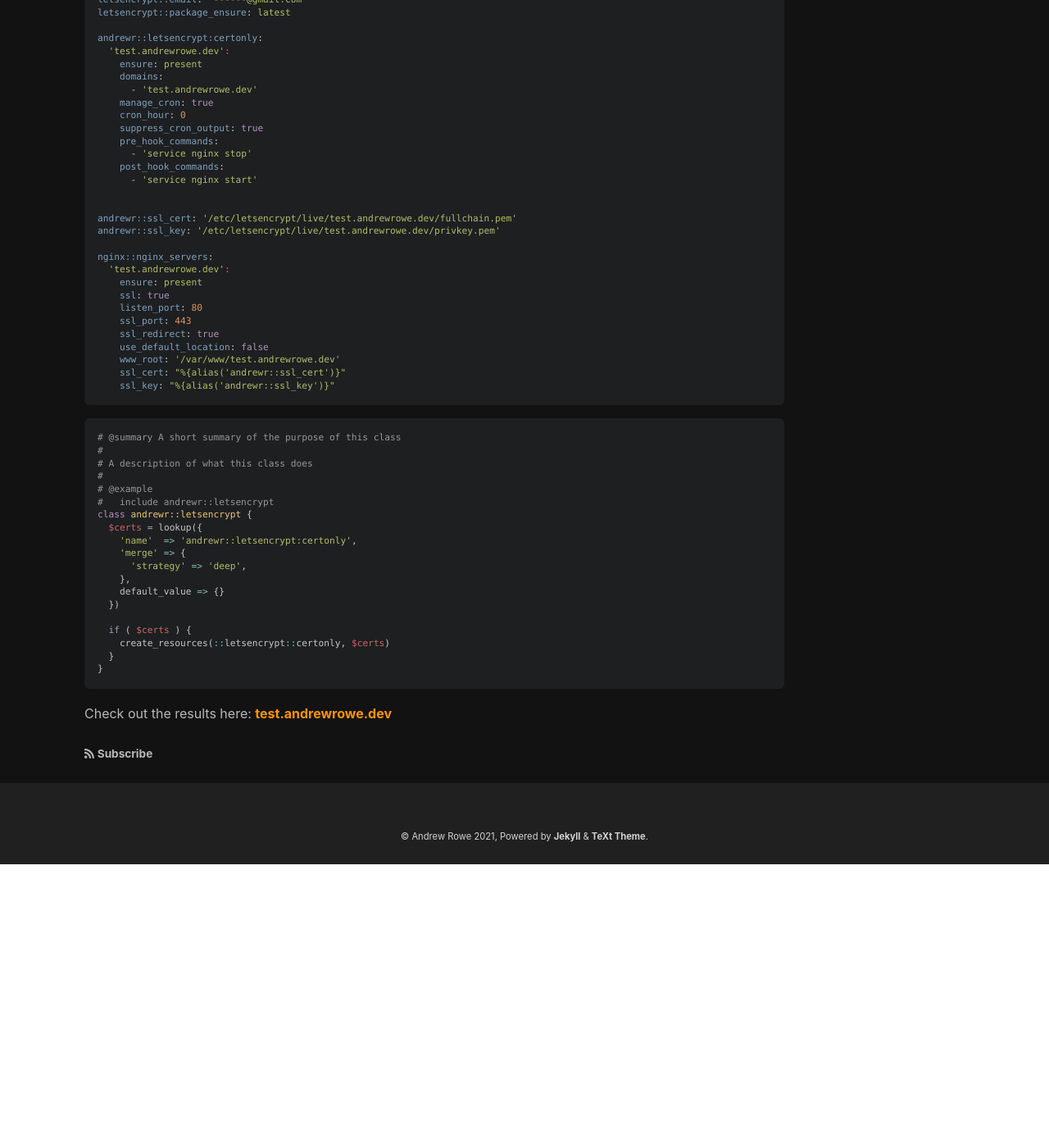
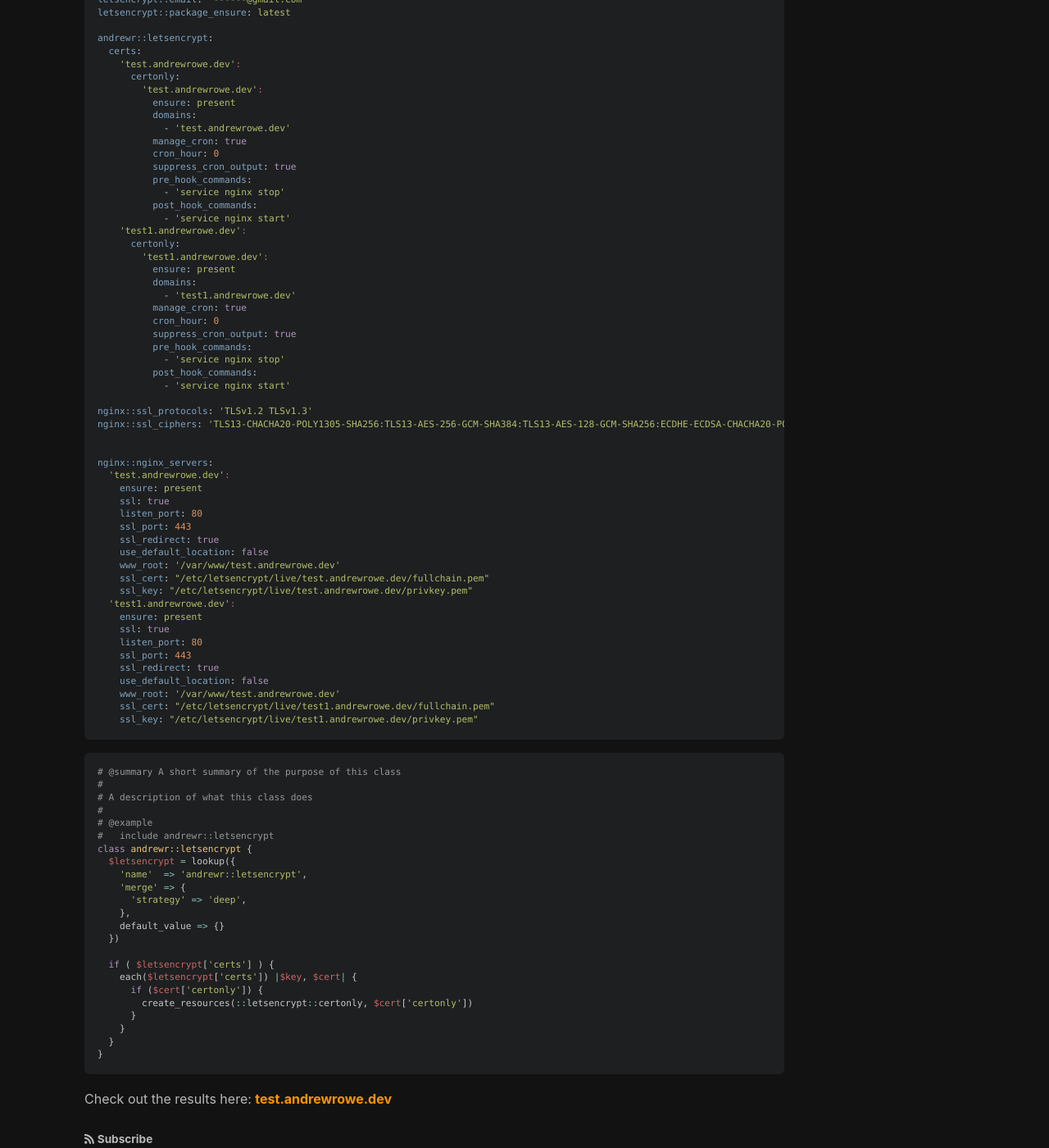
Before and after one commit to rowead/rowead.github.io, a Jekyll site: the page built from _posts/2021-08-07-puppet-and-letsencrypt.md, in a window 1280 px wide and 1400 px high, scrolled down 781 px. Shown: the whole window at 82% size. Built offline with Jekyll 4.4.1, drawn with Linux system fonts in a browser that asks for light colours; nearby versions of some CDN libraries; before the commit the page ends 1835 px from its top, so only the background shows below that.

Commit message:
update to new puppet code with capacity for multiple certs

````diff
--- a/_posts/2021-08-07-puppet-and-letsencrypt.md
+++ b/_posts/2021-08-07-puppet-and-letsencrypt.md
@@ -17,22 +17,38 @@ classes:
 letsencrypt::email: '------@gmail.com'
 letsencrypt::package_ensure: latest
 
-andrewr::letsencrypt:certonly:
-  'test.andrewrowe.dev':
-    ensure: present
-    domains:
-      - 'test.andrewrowe.dev'
-    manage_cron: true
-    cron_hour: 0
-    suppress_cron_output: true
-    pre_hook_commands:
-      - 'service nginx stop'
-    post_hook_commands:
-      - 'service nginx start'
+andrewr::letsencrypt:
+  certs:
+    'test.andrewrowe.dev':
+      certonly:
+        'test.andrewrowe.dev':
+          ensure: present
+          domains:
+            - 'test.andrewrowe.dev'
+          manage_cron: true
+          cron_hour: 0
+          suppress_cron_output: true
+          pre_hook_commands:
+            - 'service nginx stop'
+          post_hook_commands:
+            - 'service nginx start'
+    'test1.andrewrowe.dev':
+      certonly:
+        'test1.andrewrowe.dev':
+          ensure: present
+          domains:
+            - 'test1.andrewrowe.dev'
+          manage_cron: true
+          cron_hour: 0
+          suppress_cron_output: true
+          pre_hook_commands:
+            - 'service nginx stop'
+          post_hook_commands:
+            - 'service nginx start'
 
+nginx::ssl_protocols: 'TLSv1.2 TLSv1.3'
+nginx::ssl_ciphers: 'TLS13-CHACHA20-POLY1305-SHA256:TLS13-AES-256-GCM-SHA384:TLS13-AES-128-GCM-SHA256:ECDHE-ECDSA-CHACHA20-POLY1305:ECDHE-RSA-CHACHA20-POLY1305:ECDHE-ECDSA-AES128-GCM-SHA256:ECDHE-RSA-AES128-GCM-SHA256:ECDHE-ECDSA-AES256-GCM-SHA384:ECDHE-RSA-AES256-GCM-SHA384:DHE-RSA-AES128-GCM-SHA256:DHE-RSA-AES256-GCM-SHA384:ECDHE-ECDSA-AES128-SHA256:ECDHE-RSA-AES128-SHA256:ECDHE-ECDSA-AES128-SHA:ECDHE-RSA-AES256-SHA384:ECDHE-RSA-AES128-SHA:ECDHE-ECDSA-AES256-SHA384:ECDHE-ECDSA-AES256-SHA:ECDHE-RSA-AES256-SHA:DHE-RSA-AES128-SHA256:DHE-RSA-AES128-SHA:DHE-RSA-AES256-SHA256:DHE-RSA-AES256-SHA:ECDHE-ECDSA-DES-CBC3-SHA:ECDHE-RSA-DES-CBC3-SHA:EDH-RSA-DES-CBC3-SHA:AES128-GCM-SHA256:AES256-GCM-SHA384:AES128-SHA256:AES256-SHA256:AES128-SHA:AES256-SHA:DES-CBC3-SHA:!DSS'
 
-andrewr::ssl_cert: '/etc/letsencrypt/live/test.andrewrowe.dev/fullchain.pem'
-andrewr::ssl_key: '/etc/letsencrypt/live/test.andrewrowe.dev/privkey.pem'
 
 nginx::nginx_servers:
   'test.andrewrowe.dev':
@@ -43,8 +59,18 @@ nginx::nginx_servers:
     ssl_redirect: true
     use_default_location: false
     www_root: '/var/www/test.andrewrowe.dev'
-    ssl_cert: "%{alias('andrewr::ssl_cert')}"
-    ssl_key: "%{alias('andrewr::ssl_key')}"
+    ssl_cert: "/etc/letsencrypt/live/test.andrewrowe.dev/fullchain.pem"
+    ssl_key: "/etc/letsencrypt/live/test.andrewrowe.dev/privkey.pem"
+  'test1.andrewrowe.dev':
+    ensure: present
+    ssl: true
+    listen_port: 80
+    ssl_port: 443
+    ssl_redirect: true
+    use_default_location: false
+    www_root: '/var/www/test.andrewrowe.dev'
+    ssl_cert: "/etc/letsencrypt/live/test1.andrewrowe.dev/fullchain.pem"
+    ssl_key: "/etc/letsencrypt/live/test1.andrewrowe.dev/privkey.pem"
 ```
 
 ```ruby
@@ -55,16 +81,20 @@ nginx::nginx_servers:
 # @example
 #   include andrewr::letsencrypt
 class andrewr::letsencrypt {
-  $certs = lookup({
-    'name'  => 'andrewr::letsencrypt:certonly',
+  $letsencrypt = lookup({
+    'name'  => 'andrewr::letsencrypt',
     'merge' => {
       'strategy' => 'deep',
     },
     default_value => {}
   })
 
-  if ( $certs ) {
-    create_resources(::letsencrypt::certonly, $certs)
+  if ( $letsencrypt['certs'] ) {
+    each($letsencrypt['certs']) |$key, $cert| {
+      if ($cert['certonly']) {
+        create_resources(::letsencrypt::certonly, $cert['certonly'])
+      }
+    }
   }
 }
 ```
````
